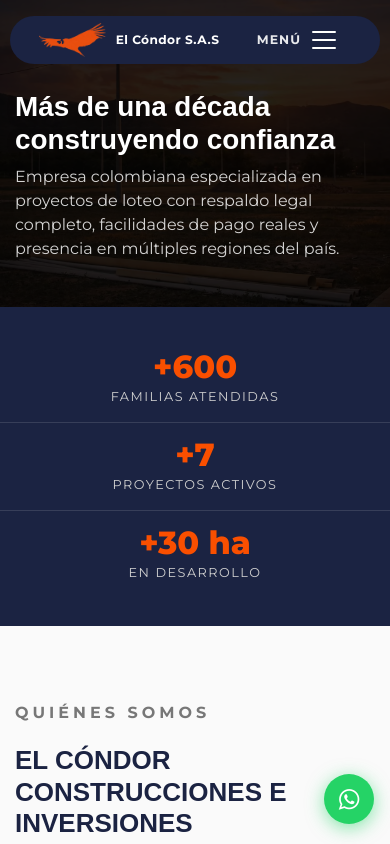
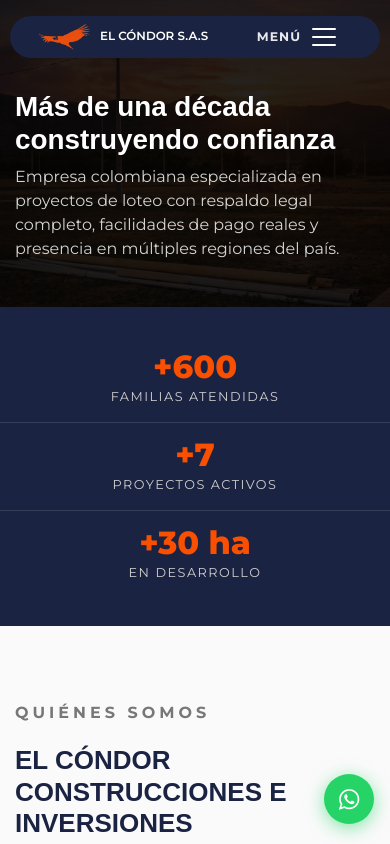
Before and after one commit to sgi-elcondor/el-condor-website, a website: page empresa.html in a window 390 px wide. Shown: the top 844 px of the page. Drawn offline with Linux system fonts and the light colour scheme.

Commit message:
style(header): iguala 'El Cóndor S.A.S' al formato de los enlaces y reduce el icono
- brand-text: Montserrat 600, uppercase, 0.74rem, blanco (identico a .nav-link)

- icono del condor: 42px -> 30px (26px en movil) para mejor proporcion en el pill

```diff
--- a/assets/css/responsive.css
+++ b/assets/css/responsive.css
@@ -349,11 +349,7 @@
 
     /* ---- Header — logo proporcionado al pill ---- */
     .main-header .navbar-brand img {
-        max-height: 34px;
-    }
-
-    .brand-text {
-        font-size: 0.76rem;
+        max-height: 26px;
     }
 }
 
--- a/assets/css/style.css
+++ b/assets/css/style.css
@@ -140,18 +140,18 @@ body {
 }
 
 .main-header .navbar-brand img {
-    max-height: 42px;
+    max-height: 30px;
     width: auto;
     object-fit: contain;
 }
 
 .brand-text {
     font-family: "Montserrat", sans-serif;
-    font-size: 0.82rem;
-    font-weight: 700;
+    text-transform: uppercase;
+    font-size: 0.74rem;
+    font-weight: 600;
     color: #fff;
-    letter-spacing: 0.4px;
-    line-height: 1.1;
+    line-height: 1;
     white-space: nowrap;
 }
 
```
